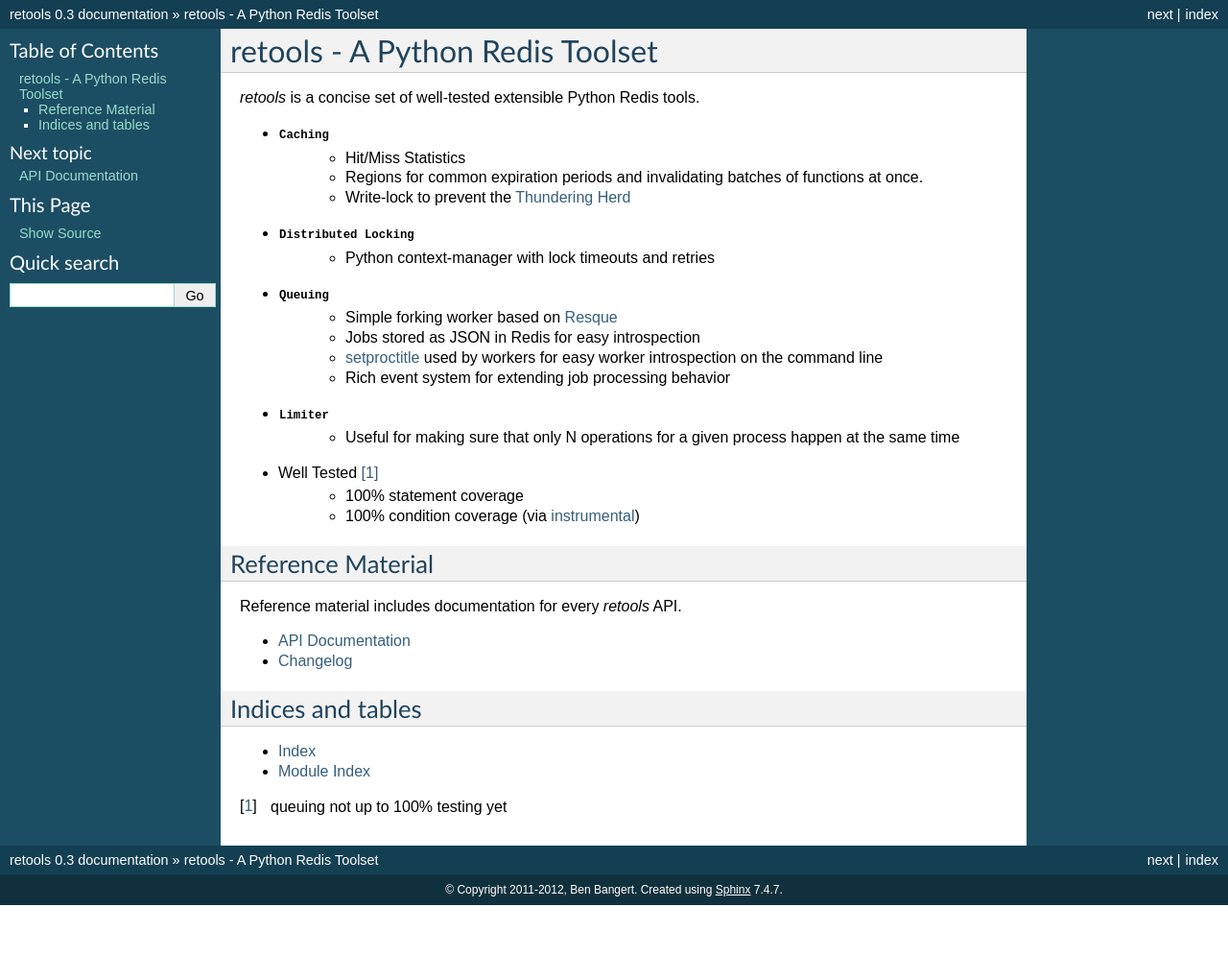
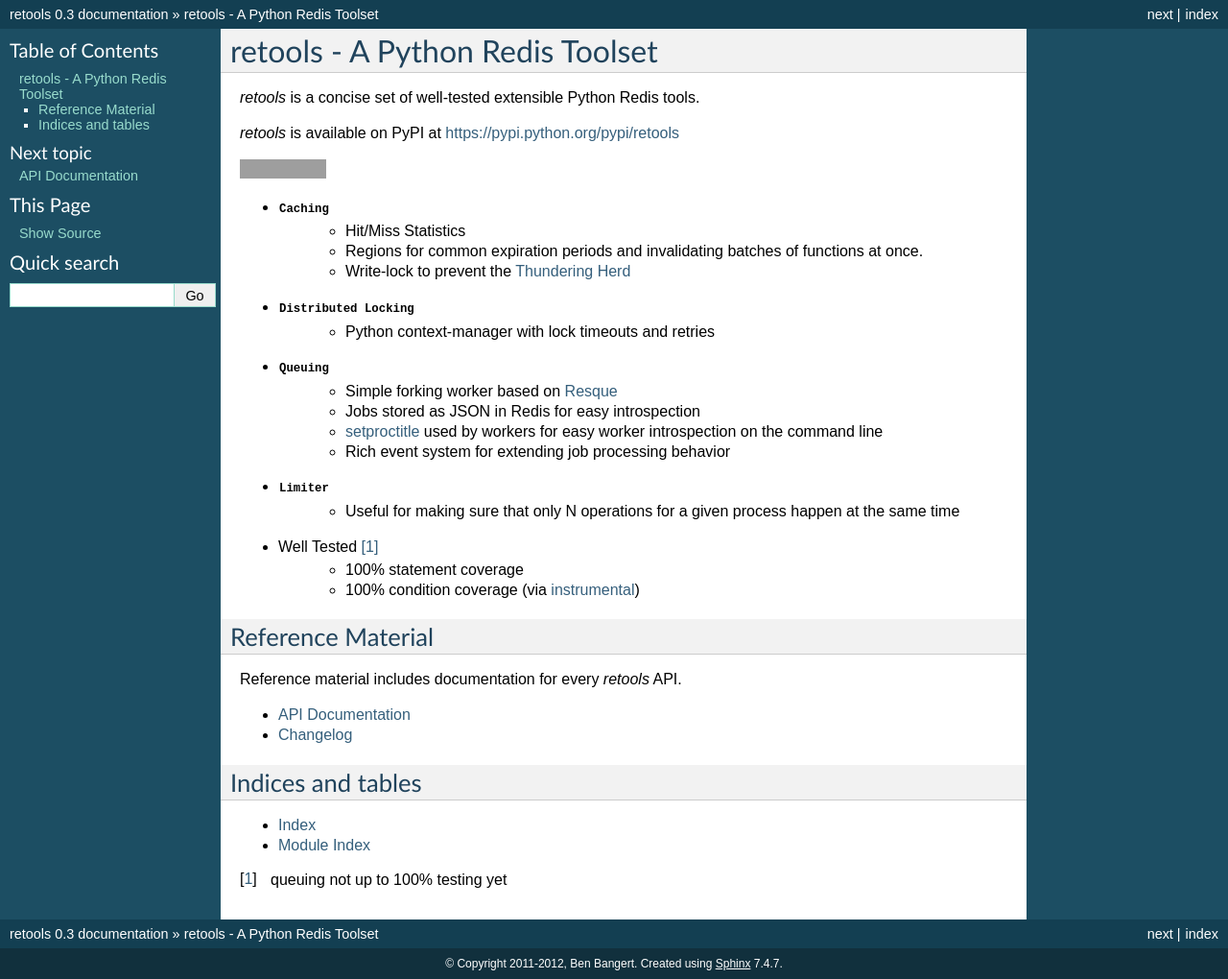
Before and after one commit to bbangert/retools, a Sphinx documentation site: the page built from docs/index.rst, in a window 1280 px wide. Shown: the whole page at 96% size. Built offline with Sphinx 7.4.7, drawn with Linux system fonts in a browser that asks for light colours; before the commit the page ends 943 px from its top, so only the background shows below that; grey boxes are pictures that could not be loaded.

Commit message:
Add PyPI links and badges
so folks know that this is a stable package available on PyPI and what
the latest version is at a glance.

```diff
--- a/README.rst
+++ b/README.rst
@@ -5,6 +5,11 @@
 ``retools`` is a package of Redis tools. It's aim is to provide a variety of
 Redis backed Python tools that are always 100% unit tested, fast, efficient,
 and utilize the capabilities of Redis.
+
+`retools` is available on PyPI at https://pypi.python.org/pypi/retools
+
+.. image:: https://badge.fury.io/py/retools.svg
+    :target: http://badge.fury.io/py/retools
 
 Current tools in ``retools``:
 
--- a/docs/index.rst
+++ b/docs/index.rst
@@ -5,6 +5,11 @@
 ================================
 
 `retools` is a concise set of well-tested extensible Python Redis tools.
+
+`retools` is available on PyPI at https://pypi.python.org/pypi/retools
+
+.. image:: https://badge.fury.io/py/retools.svg
+    :target: http://badge.fury.io/py/retools
 
 - :mod:`Caching <retools.cache>`
     - Hit/Miss Statistics
```
